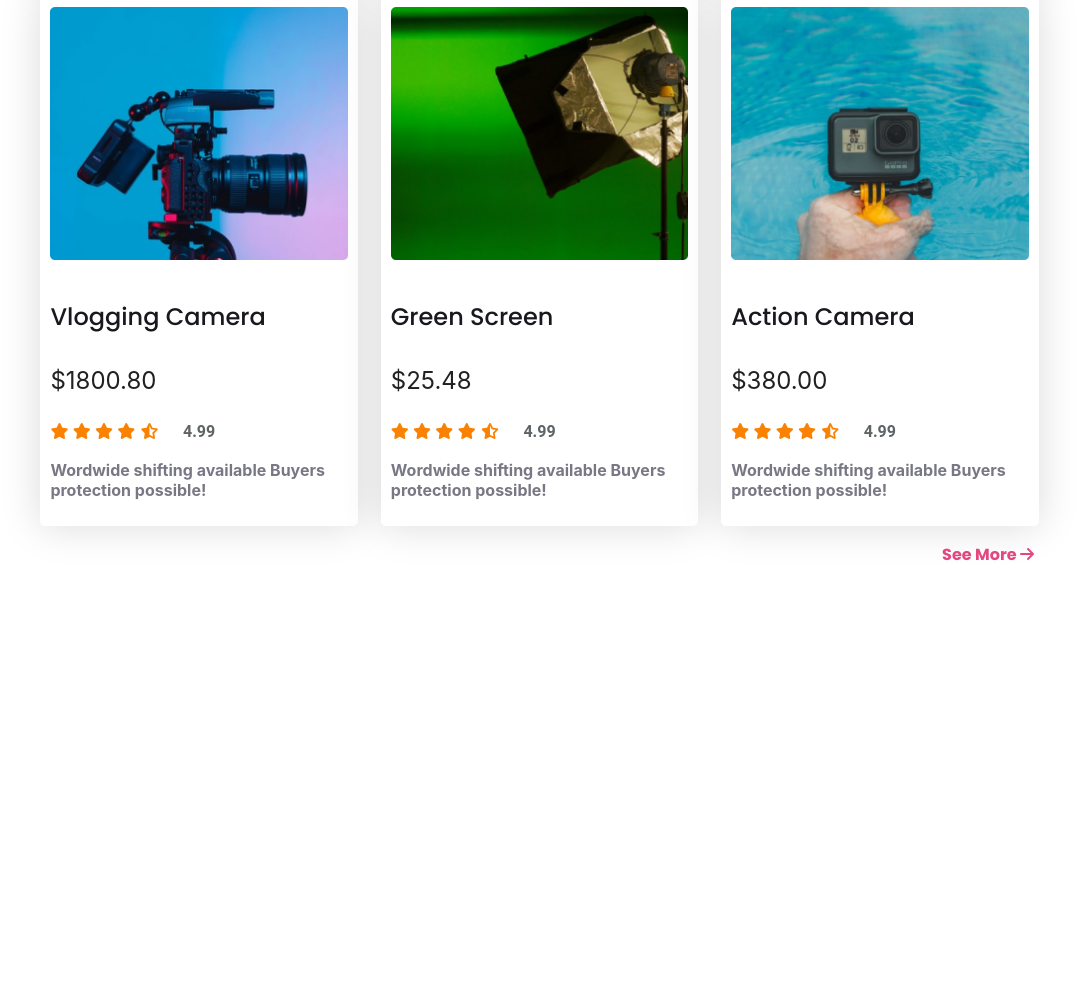
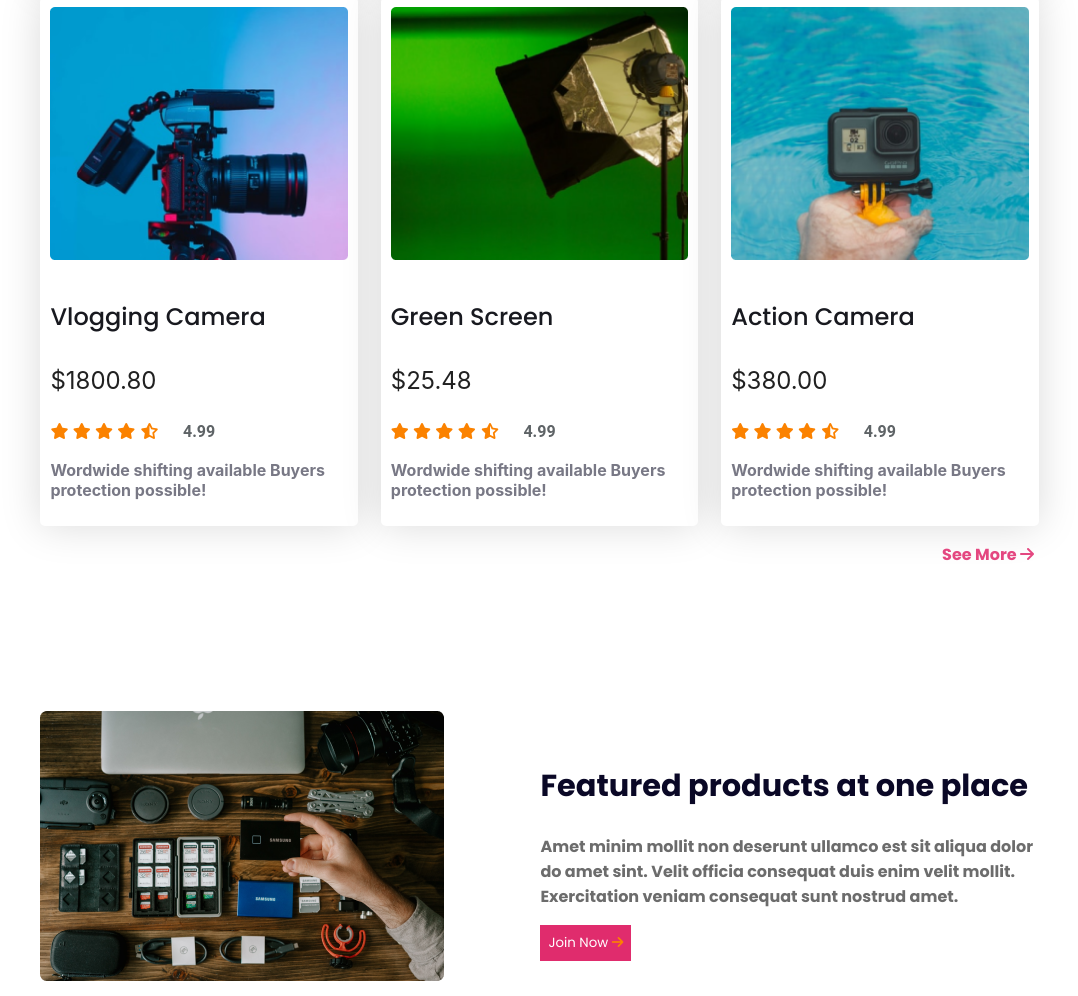
Before and after one commit to taufik-imam/gears-website, a plain HTML site: page index.html in a window 1280 px wide. Shown: the part 1934-2930 px from the top of the page, without its empty margins (94-1172 px from the left). Before the commit the page ends 2517 px from the top, so only its background shows below. Drawn offline with Linux system fonts and the light colour scheme.

Commit message:
added features section

```diff
--- a/index.html
+++ b/index.html
@@ -203,6 +203,19 @@
             <p class="see-more">See More <i class="fa-solid fa-arrow-right see-more"></i></p>
 
         </section>
+        <!--features section-->
+        <section>
+            <div class="features-container">
+                <div class="features-image">
+                    <img src="./images/gear.png" alt="">
+                </div>
+                <div class="features-item">
+                    <h2 class="features-title">Featured products at one place</h2>
+                    <p class="features-description">Amet minim mollit non deserunt ullamco est sit aliqua dolor do amet sint. Velit officia consequat duis enim velit mollit. Exercitation veniam consequat sunt nostrud amet.</p>
+                    <button class="features-btn">Join Now <i class="fa-solid fa-arrow-right"></i></button>
+                </div>
+            </div>
+        </section>
 
     </main>
     <footer>
--- a/style/style.css
+++ b/style/style.css
@@ -163,6 +163,38 @@
     padding-right: 4.5rem;
 }
 
+/* features style */
+.features-container {
+    display: flex;
+    justify-content: space-around;
+    align-items: center;
+    width: 80%;
+    margin: 0 auto;
+    gap: 6rem;
+    padding-top: 8rem;
+}
+
+.features-image img {}
+
+.features-title {
+    color: #0A0826;
+    font-size: 1.9rem;
+    font-weight: 700;
+
+}
+
+.features-description {
+    color: #6C6C6C;
+    font-size: 1rem;
+    font-weight: 700;
+}
+.features-btn{
+    background: #E02C6D;
+    border: none;
+    color: white;
+    padding: 0.5rem;
+}
+
 /* media query */
 @media screen and (max-width:576px) {
     .nav-container {
@@ -200,6 +232,9 @@
     .box-container {
         grid-template-columns: 1fr;
     }
+    .features-container{
+        flex-direction: column-reverse;
+    }
 
 
 }
```
